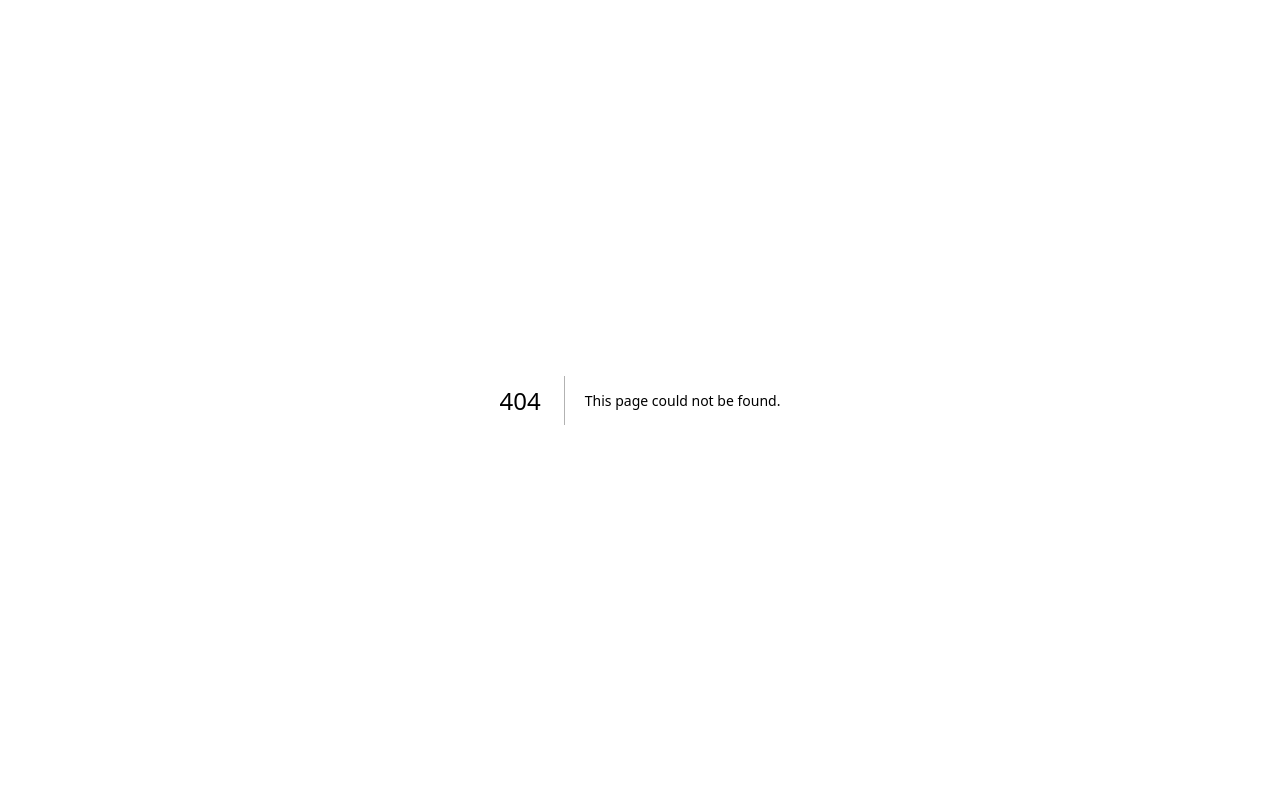
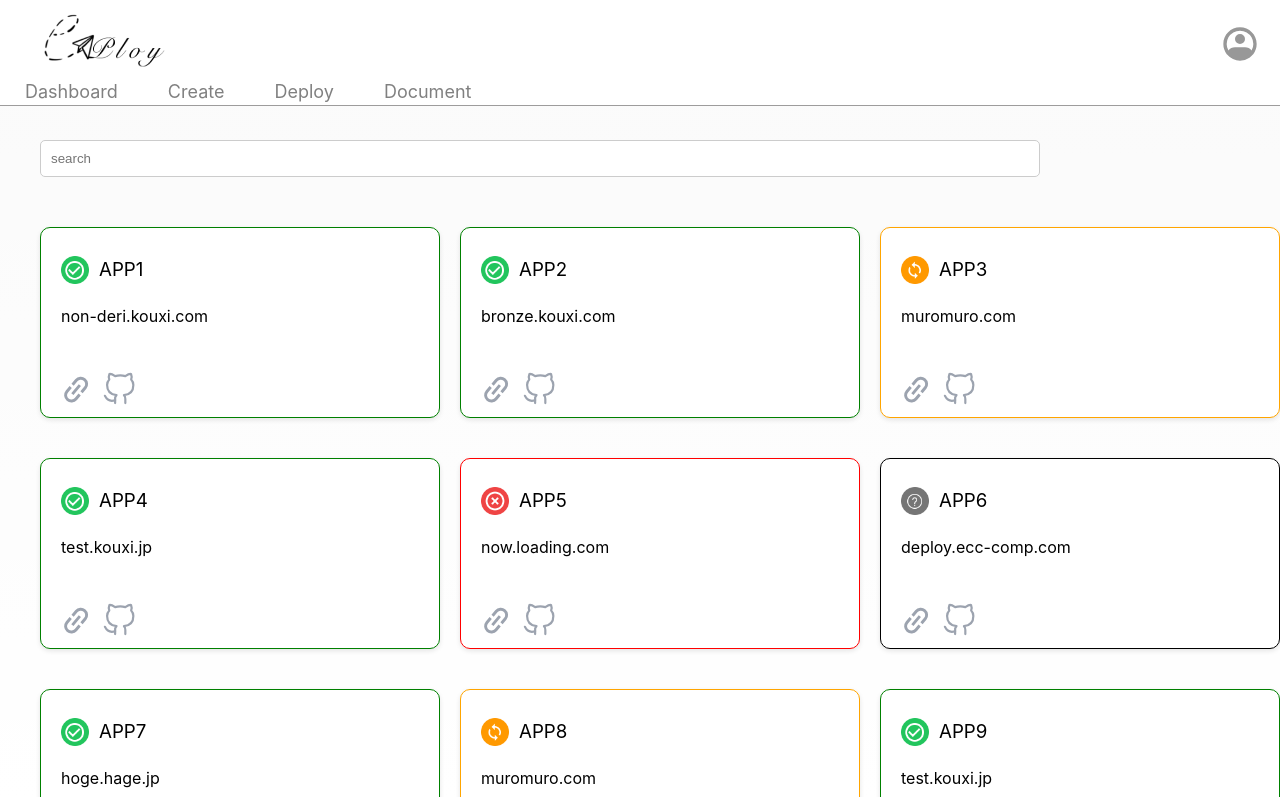
Before and after one commit to kouxi08/Eploy-front, a Next.js app: page /dashboard in a window 1280 px wide. Before the commit this address had no page. Built offline with nearby package versions, Linux system fonts and the light colour scheme.

Commit message:
dashboard,ApplicationCard, Headerのjs,css変更

```diff
--- a/package.json
+++ b/package.json
@@ -10,7 +10,7 @@
   },
   "dependencies": {
     "firebase": "^10.12.2",
-    "next": "^14.2.3",
+    "next": "^14.2.4",
     "react": "^18",
     "react-dom": "^18"
   },
--- /dev/null
+++ b/public/application.json
@@ -0,0 +1,100 @@
+{
+  "sites": [
+    {
+      "application_name": "APP1",
+      "domain": "non-deri.kouxi.com",
+      "github_url": "https://github.com/kouxi08/pixivbot",
+      "status": "running"
+    },
+    {
+      "application_name": "APP2",
+      "domain": "bronze.kouxi.com",
+      "github_url": "https://github.com/kouxi08/pixivfanbox",
+      "status": "running"
+    },
+    {
+      "application_name": "APP3",
+      "domain": "muromuro.com",
+      "github_url": "https://github.com/kouxi08/hakuhatu",
+      "status": "ContainerCreating"
+    },
+    {
+      "application_name": "APP4",
+      "domain": "test.kouxi.jp",
+      "github_url": "https://github.com/kouxi08/hakuhatu",
+      "status": "running"
+    },
+    {
+      "application_name": "APP5",
+      "domain": "now.loading.com",
+      "github_url": "https://github.com/kouxi08/hakuhatu",
+      "status": "Error"
+    },
+    {
+      "application_name": "APP6",
+      "domain": "deploy.ecc-comp.com",
+      "github_url": "https://github.com/kouxi08/hakuhatu",
+      "status": "Unknown"
+    },
+    {
+      "application_name": "APP7",
+      "domain": "hoge.hage.jp",
+      "github_url": "https://github.com/kouxi08/hakuhatu",
+      "status": "running"
+    },
+    {
+      "application_name": "APP8",
+      "domain": "muromuro.com",
+      "github_url": "https://github.com/kouxi08/hakuhatu",
+      "status": "ContainerCreating"
+    },
+    {
+      "application_name": "APP9",
+      "domain": "test.kouxi.jp",
+      "github_url": "https://github.com/kouxi08/hakuhatu",
+      "status": "running"
+    },
+    {
+      "application_name": "APP10",
+      "domain": "now.loading.com",
+      "github_url": "https://github.com/kouxi08/hakuhatu",
+      "status": "Error"
+    },
+    {
+      "application_name": "APP11",
+      "domain": "deploy.ecc-comp.com",
+      "github_url": "https://github.com/kouxi08/hakuhatu",
+      "status": "Unknown"
+    },
+    {
+      "application_name": "APP12",
+      "domain": "hoge.hage.jp",
+      "github_url": "https://github.com/kouxi08/hakuhatu",
+      "status": "running"
+    },
+    {
+      "application_name": "APP8",
+      "domain": "muromuro.com",
+      "github_url": "https://github.com/kouxi08/hakuhatu",
+      "status": "ContainerCreating"
+    },
+    {
+      "application_name": "APP9",
+      "domain": "test.kouxi.jp",
+      "github_url": "https://github.com/kouxi08/hakuhatu",
+      "status": "running"
+    },
+    {
+      "application_name": "APP10",
+      "domain": "now.loading.com",
+      "github_url": "https://github.com/kouxi08/hakuhatu",
+      "status": "Error"
+    },
+    {
+      "application_name": "APP11",
+      "domain": "deploy.ecc-comp.com",
+      "github_url": "https://github.com/kouxi08/hakuhatu",
+      "status": "Unknown"
+    }
+  ]
+}
--- a/src/components/ApplicationCard.js
+++ b/src/components/ApplicationCard.js
@@ -1,8 +1,9 @@
 import styles from '../components/ApplicationCard.module.css';
-import { Link } from './Link';
+import NextLink from 'next/link';
+import { Link as IconLink } from './Link'; // Use a different name for the icon
 import Github from './Github';
 
-const ApplicationCard = ({ name, url, status, link, github }) => {
+const ApplicationCard = ({ id, name, url, status, link, github }) => {
   const statusClasses = {
     running: styles.running,
     ContainerCreating: styles.containercreating,
@@ -18,6 +19,7 @@ const ApplicationCard = ({ name, url, status, link, github }) => {
   };
 
   return (
+    // <NextLink href={`/applications/${id}`} passHref>
       <div className={`${styles.card} ${statusClasses[status]}`}>
         <div className={styles.statusIconContainer}>
           <img src={statusIcons[status]} alt={`${status} icon`} className={styles.statusIcon} />
@@ -26,13 +28,14 @@ const ApplicationCard = ({ name, url, status, link, github }) => {
         <p className={styles.carddomain}>{url}</p>
         <div className={styles.iconsContainer}>
           <a href={link} target="_blank" rel="noopener noreferrer" className={styles.icon}>
-          <Link />
+            <IconLink />
           </a>
           <a href={github} target="_blank" rel="noopener noreferrer" className={styles.icon}>
             <Github />
           </a>
         </div>
       </div>
+    // </NextLink>
   );
 };
 
--- a/src/components/Header.js
+++ b/src/components/Header.js
@@ -13,11 +13,10 @@ const Header = () => {
   };
 
   const handleAccountSetting = () => {
-    router.push('/AccountSetting');
+    router.push('/accountSetting');
   };
 
   const handleLogout = () => {
-    // Add your logout logic here
     console.log('Logging out...');
   };
 
@@ -25,7 +24,7 @@ const Header = () => {
     <header className={styles.header}>
       <div className={styles.row}>
         <div className={styles.logo}>
-          <img src="/logo.png" alt="Logo" />
+          <img src="/logo.png" alt="Logo" className={styles.logoImage} />
         </div>
         <div className={styles.profile} onClick={toggleBubble}>
           <IconamoonProfileCircleFill />
@@ -40,7 +39,8 @@ const Header = () => {
       </div>
 
       <nav className={styles.nav}>
-        <Link href="/Dashboard">Dashboard</Link>
+        <Link href="/dashboard">Dashboard</Link>
+        <Link href="#">Create</Link>
         <Link href="#">Deploy</Link>
         <Link href="#">Document</Link>
       </nav>
--- a/src/components/Header.module.css
+++ b/src/components/Header.module.css
@@ -1,48 +1,52 @@
 .header {
+  width: 100%;
+  height: 80px;
+  background-color: #ffffff;
+  box-shadow: 0 0 15px rgba(0, 0, 0, 0.1);
   display: flex;
   flex-direction: column;
-  align-items: flex-start;
-  padding: 10px 0;
-  border-bottom: 1px solid #ccc;
-  background-color: #FFFFFF;
+  position: fixed;
+  top: 0;
+  left: 0;
+  z-index: 1000;
 }
 
 .row {
   display: flex;
+  align-items: center;
   justify-content: space-between;
-  width: 100%;
+  padding: 0 20px;
 }
 
-.logo img {
-  width: 100px;
-  height: 50px;
+.logo {
+  display: flex;
+  align-items: center;
+}
+
+.logoImage {
+  margin-left: -30px;
 }
 
 .profile {
-  font-size: 18px;
   position: relative;
   cursor: pointer;
-  margin-right: 20px;
 }
 
 .bubble {
   position: absolute;
-  top: 30px;
-  right: 40px;
-  background: #fff;
+  top: 40px;
+  right: 0;
+  background-color: white;
   border: 1px solid #ccc;
+  border-radius: 8px;
   box-shadow: 0 2px 10px rgba(0, 0, 0, 0.1);
-  padding: 0;
-  border-radius: 5px;
-  z-index: 10;
-  width: 200px;
+  width: 150px;
+  z-index: 1000;
 }
 
 .bubbleItem {
   padding: 10px;
   cursor: pointer;
-  white-space: nowrap;
-  text-align: center;
 }
 
 .bubbleItem:hover {
@@ -51,8 +55,7 @@
 
 .bubbleDivider {
   height: 1px;
-  background: #ccc;
-  margin: 0;
+  background-color: #ccc;
 }
 
 .logout {
@@ -60,121 +63,20 @@
 }
 
 .nav {
-  margin-top: 10px;
+  display: flex;
+  background-color: white;
+  border-bottom: 1px solid #9d9c9c;
+  margin-top: -13px;
 }
 
 .nav a {
-  margin: 0 15px;
+  margin: 0 25px;
   text-decoration: none;
-  color: #000;
+  color: gray;
+  font-size: 18px;
+  padding: 3px 0;
 }
 
 .nav a:hover {
-  text-decoration: underline;
+  color: black;
 }
-
-/* Small screens (mobile devices) */
-@media (max-width: 600px) {
-  .header {
-    align-items: center;
-    padding: 5px 0;
-  }
-
-  .row {
-    flex-direction: column;
-    align-items: center;
-  }
-
-  .logo img {
-    width: 80px;
-    height: 40px;
-  }
-
-  .profile {
-    font-size: 16px;
-    margin-right: 0;
-  }
-
-  .bubble {
-    right: 10px;
-  }
-
-  .nav {
-    margin-top: 5px;
-  }
-
-  .nav a {
-    margin: 5px;
-    font-size: 14px;
-  }
-}
-
-/* Medium screens (tablets) */
-@media (min-width: 601px) and (max-width: 992px) {
-  .header {
-    padding: 8px 0;
-  }
-
-  .row {
-    flex-direction: row;
-    align-items: center;
-  }
-
-  .logo img {
-    width: 90px;
-    height: 45px;
-  }
-
-  .profile {
-    font-size: 17px;
-    margin-right: 15px;
-  }
-
-  .bubble {
-    right: 20px;
-  }
-
-  .nav {
-    margin-top: 8px;
-  }
-
-  .nav a {
-    margin: 0 10px;
-    font-size: 16px;
-  }
-}
-
-/* Large screens (desktops) */
-@media (min-width: 993px) {
-  .header {
-    padding: 10px 0;
-  }
-
-  .row {
-    flex-direction: row;
-    align-items: flex-start;
-  }
-
-  .logo img {
-    width: 100px;
-    height: 50px;
-  }
-
-  .profile {
-    font-size: 18px;
-    margin-right: 20px;
-  }
-
-  .bubble {
-    right: 40px;
-  }
-
-  .nav {
-    margin-top: 10px;
-  }
-
-  .nav a {
-    margin: 0 15px;
-    font-size: 18px;
-  }
-}
--- a/src/components/LoginForm.module.css
+++ b/src/components/LoginForm.module.css
@@ -26,6 +26,7 @@
 }
 
 .logoImage {
+  margin-left: -10px;
   margin-top: 10px;
 }
 
--- a/src/pages/AccountSetting/index.js
+++ b/src/pages/accountsetting.js
@@ -1,7 +1,7 @@
 import React, { useState } from 'react';
 import Head from 'next/head';
-import Header from '../../components/Header';
-import styles from '../../styles/AccountSetting.module.css';
+import Header from '../components/Header';
+import styles from '../styles/AccountSetting.module.css';
 
 const AccountSetting = ({ defaultUsername, defaultEmail }) => {
   const [username, setUsername] = useState(defaultUsername);
--- a/src/pages/Dashboard/index.js
+++ b/src/pages/dashboard.js
@@ -1,26 +1,32 @@
 import Head from 'next/head';
 import path from 'path';
 import fs from 'fs/promises';
-import { useState } from 'react';
-import styles from '../../styles/Dashboard.module.css';
-import Header from '../../components/Header';
-import ApplicationCard from '../../components/ApplicationCard';
+import { useState, useEffect } from 'react';
+import styles from '../styles/Dashboard.module.css';
+import Header from '../components/Header';
+import ApplicationCard from '../components/ApplicationCard';
 
 const Dashboard = ({ applications }) => {
   const [searchTerm, setSearchTerm] = useState('');
+  const [filteredApplications, setFilteredApplications] = useState(applications);
+
+  useEffect(() => {
+    const filterApps = () => {
+      setFilteredApplications(
+        applications.filter(app =>
+          app.application_name.toLowerCase().includes(searchTerm.toLowerCase())
+        )
+      );
+    };
+    filterApps();
+  }, [searchTerm, applications]);
 
   const handleSearchChange = (event) => {
     setSearchTerm(event.target.value);
   };
 
-  const filteredApplications = applications.filter(app =>
-    app.application_name.toLowerCase().includes(searchTerm.toLowerCase())
-  );
-
   return (
     <div className={styles.mainContainer}>
-      <Header />
-      <div className={styles.dashboard}>
       <Head>
         <title>Dashboard</title>
         <meta name="description" content="Dashboard Application" />
@@ -33,6 +39,8 @@ const Dashboard = ({ applications }) => {
           }
         `}</style>
       </Head>
+      <Header />
+      <div className={styles.dashboard}>
         <div className={styles.search}>
           <input
             type="text"
@@ -40,12 +48,12 @@ const Dashboard = ({ applications }) => {
             value={searchTerm}
             onChange={handleSearchChange}
           />
-          {/* <button className={styles.addNew}>Add New</button> */}
         </div>
         <div className={styles.cards}>
           {filteredApplications.map((app, index) => (
             <ApplicationCard
               key={index}
+              id={app.id} // assuming each application has a unique `id`
               name={app.application_name}
               url={app.domain}
               status={app.status}
@@ -60,7 +68,7 @@ const Dashboard = ({ applications }) => {
 };
 
 export async function getStaticProps() {
-  const filePath = path.join(process.cwd(), 'public', 'applications.json');
+  const filePath = path.join(process.cwd(), 'public', 'application.json');
   const jsonData = await fs.readFile(filePath, 'utf8');
   const data = JSON.parse(jsonData);
 
--- a/src/styles/Dashboard.module.css
+++ b/src/styles/Dashboard.module.css
@@ -1,20 +1,22 @@
 .dashboard {
   width: 100%;
-  max-width: 1200px;
+  max-width: 1500px; /* コンテナの最大横幅を1400pxに設定 */
   margin: 0 auto;
-  padding: 20px;
+  margin-top: 120px;
+  overflow: hidden; /* 親コンテナが子要素を包含するように */
 }
 
 .mainContainer {
   min-height: 100vh;
   display: flex;
   flex-direction: column;
+  overflow: hidden; /* 親コンテナが子要素を包含するように */
 }
 
 .search {
   display: flex;
-  justify-content: center;
   align-items: center;
+  margin-left: 40px;
   padding: 20px 0;
 }
 
@@ -38,20 +40,23 @@
 
 .cards {
   display: grid;
-  grid-template-columns: repeat(3, 1fr);
-  gap: 20px;
+  grid-template-columns: repeat(3, minmax(400px, 1fr)); /* カードの最小幅を300pxに設定し、3列表示を固定 */
+  gap: 20px; /* カード間の間隔を広げる */
   padding: 20px;
+  overflow-y: auto; /* 縦スクロールを可能に */
+  max-height: calc(100vh - 200px); /* ヘッダーや検索ボックスを考慮した高さ */
 }
 
 .cards > div {
-  margin: 20px;
+  margin-bottom: 10px; /* 以前の margin-top の代わりに margin-bottom を追加 */
 }
+
 
 /* Small screens (mobile devices) */
 @media (max-width: 600px) {
   .cards {
     grid-template-columns: 1fr;
-    gap: 10px;
+    gap: 20px; /* モバイル画面でもカード間の間隔を少し広げる */
     padding: 10px;
   }
 
@@ -63,8 +68,8 @@
 /* Medium screens (tablets) */
 @media (min-width: 601px) and (max-width: 992px) {
   .cards {
-    grid-template-columns: repeat(2, 1fr);
-    gap: 15px;
+    grid-template-columns: repeat(auto-fit, minmax(250px, 1fr)); /* カードの最小幅を250pxに設定 */
+    gap: 20px; /* カード間の間隔を広げる */
     padding: 15px;
   }
 
@@ -76,12 +81,13 @@
 /* Large screens (desktops) */
 @media (min-width: 993px) {
   .cards {
-    grid-template-columns: repeat(3, 1fr);
-    gap: 20px;
+    grid-template-columns: repeat(3, minmax(400px, 1fr)); /* デスクトップでは3列に固定 */
+    gap: 20px; /* カード間の間隔を広げる */
     padding: 20px;
   }
 
   .cards > div {
-    margin: 20px;
+    margin: 10px;
+    margin-left: 20px;
   }
 }
```
Also changed, not shown: src/styles/AccountSetting.module.css (+15 -7 lines), 1 other file (tests, documents, lock files or other folders). Lines whose indentation alone changed are shown as unchanged.
